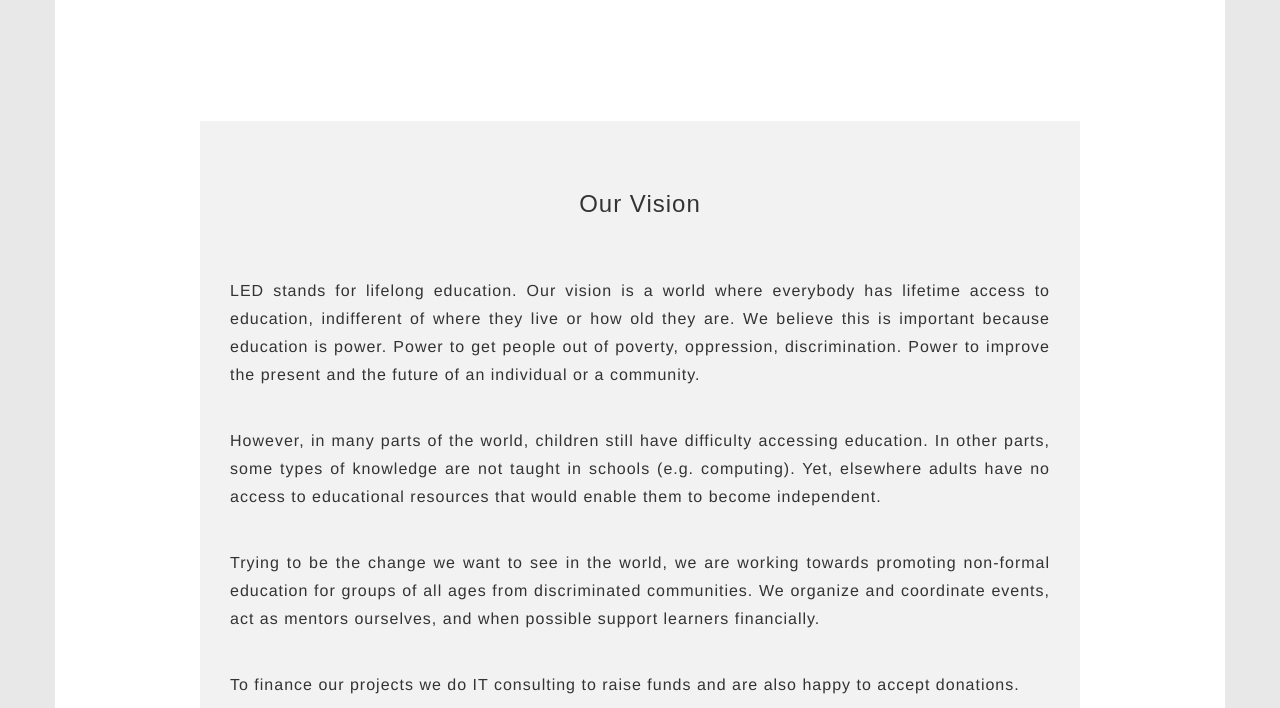
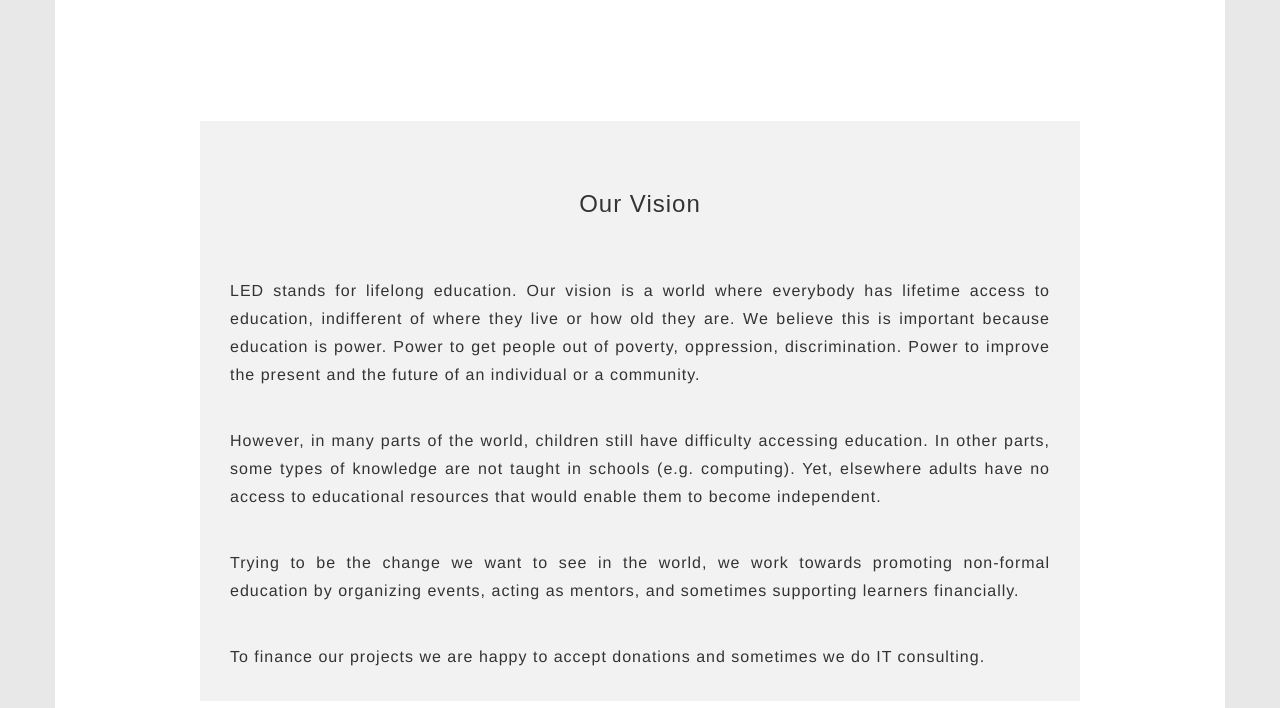
Before and after one commit to ledweb/ledweb.github.io, a plain HTML site: page index.html in a window 1280 px wide. Shown: the part 244-952 px from the top of the page. Drawn offline with nearby package versions, Linux system fonts and the light colour scheme; a web font is replaced by a local one.

Commit message:
updated a bit the vision

```diff
--- a/index.html
+++ b/index.html
@@ -169,20 +169,25 @@
 
 
         <p style="text-align: justify">
-            Trying to be the change we want to see in the world, we are working
-            towards promoting non-formal education for groups of all ages from
-            discriminated communities.
+            Trying to be the change we want to see in the world, we work
+            towards promoting non-formal education by organizing events,
+            acting as mentors,
+            and sometimes supporting learners financially.
 
-            We
-                organize and coordinate events,
-                act as mentors ourselves,
-                and when possible support learners financially.
+            <!--for groups of all ages from-->
+            <!--discriminated communities.-->
+
+            <!--We-->
+                <!--organize and coordinate events,-->
+                <!--act as mentors ourselves,-->
+                <!--and when possible support learners financially.-->
 
         </p><br/>
 
         <p style="text-align: left">
-            To finance our projects we
-            do IT consulting to raise funds and are also happy to accept donations.
+            To finance our projects
+                we are happy to accept donations
+                and sometimes we do IT consulting.
         </p>
 
 
```
